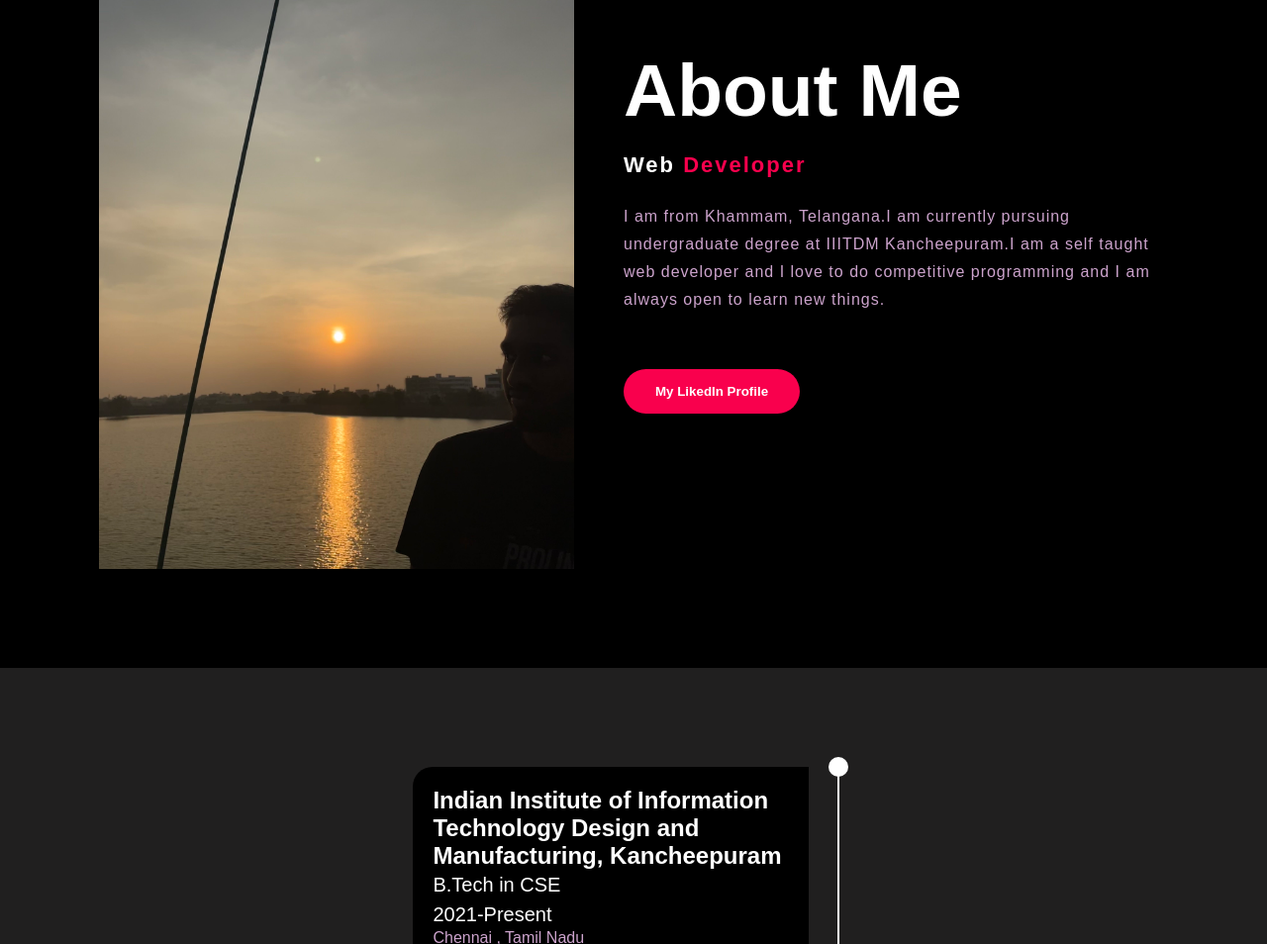
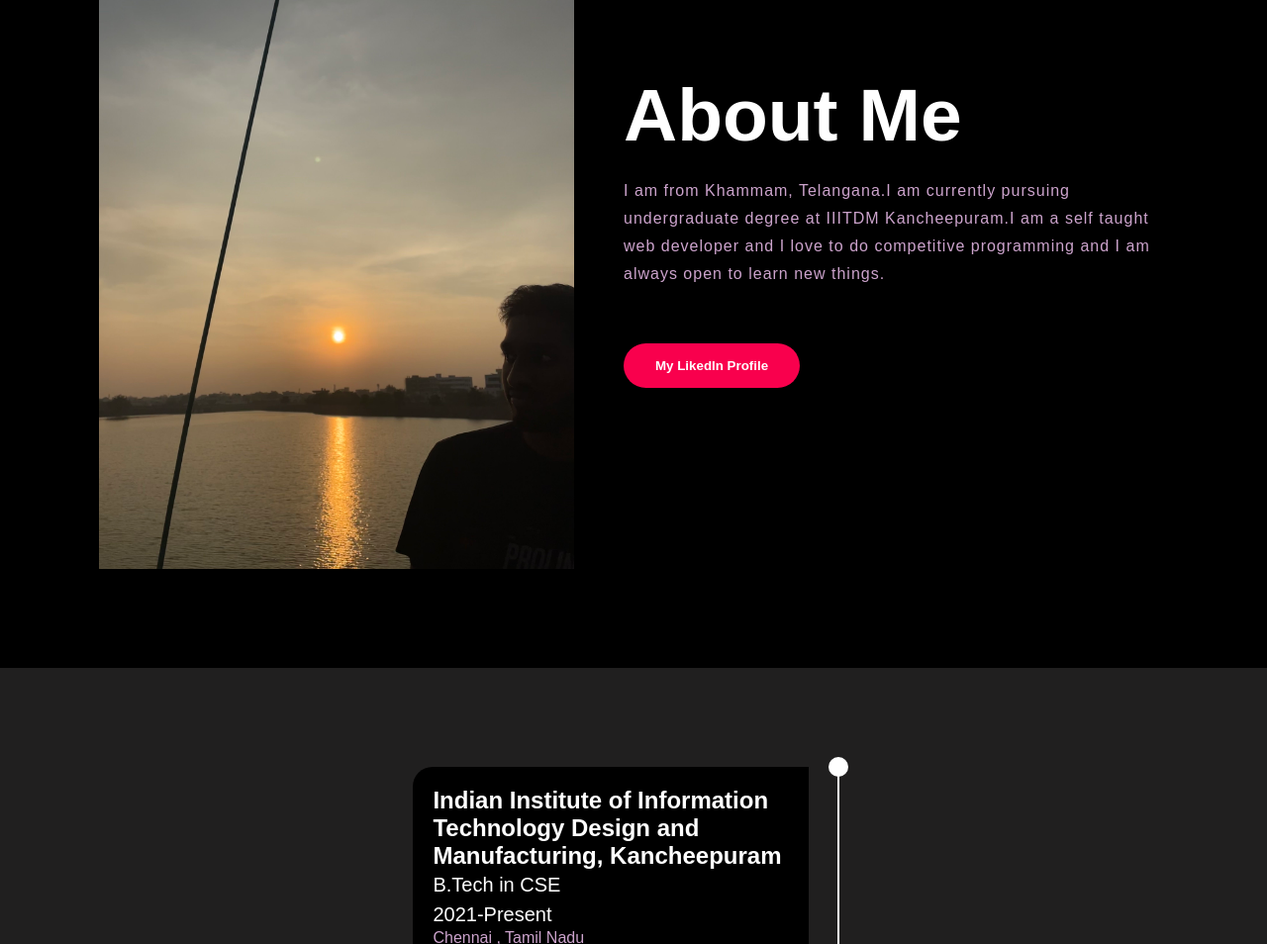
Before and after one commit to Vikyathhh/Vikyath, a plain HTML site: page index.html in a window 1280 px wide. Shown: the part 965-1919 px from the top of the page at 99% size. Drawn offline with Linux system fonts and the light colour scheme.

Commit message:
Update index.html

```diff
--- a/index.html
+++ b/index.html
@@ -56,7 +56,7 @@
         <img src="photo2.jpg" width="40%" />
         <div class="about-text">
           <h2>About Me</h2>
-          <h5>Web <span>developer</span></h5>
+
           <p>
             I am from Khammam, Telangana.I am currently pursuing undergraduate degree at IIITDM Kancheepuram.I am a self taught web developer and I love to do competitive programming and I am always open to learn new things.<br><br><br>
           <a
```
